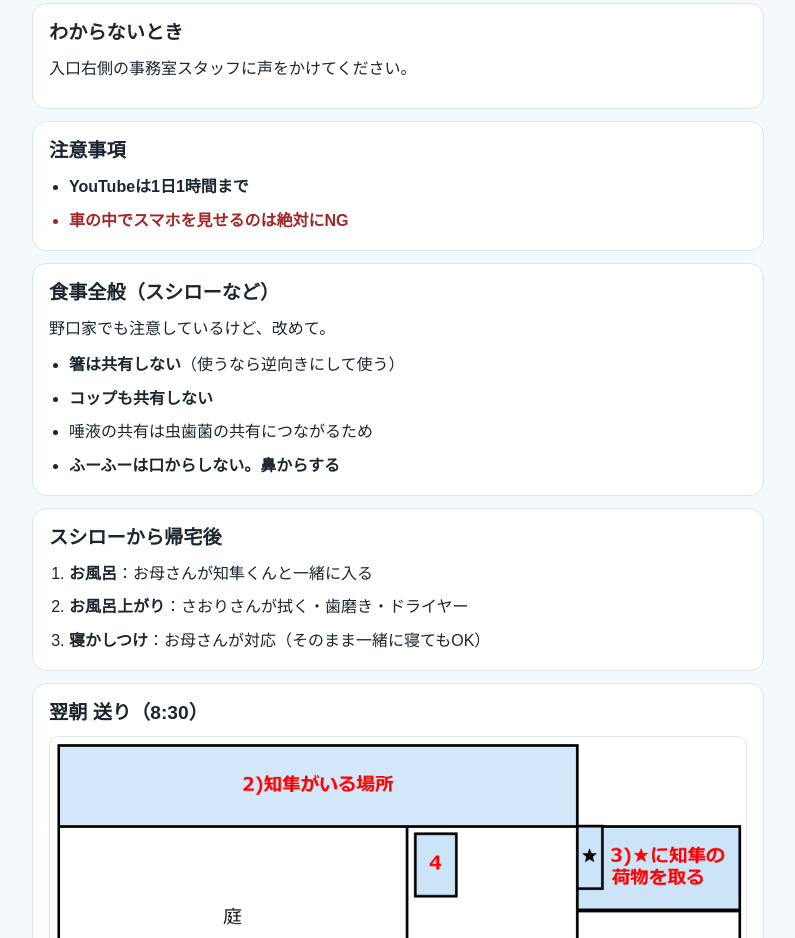
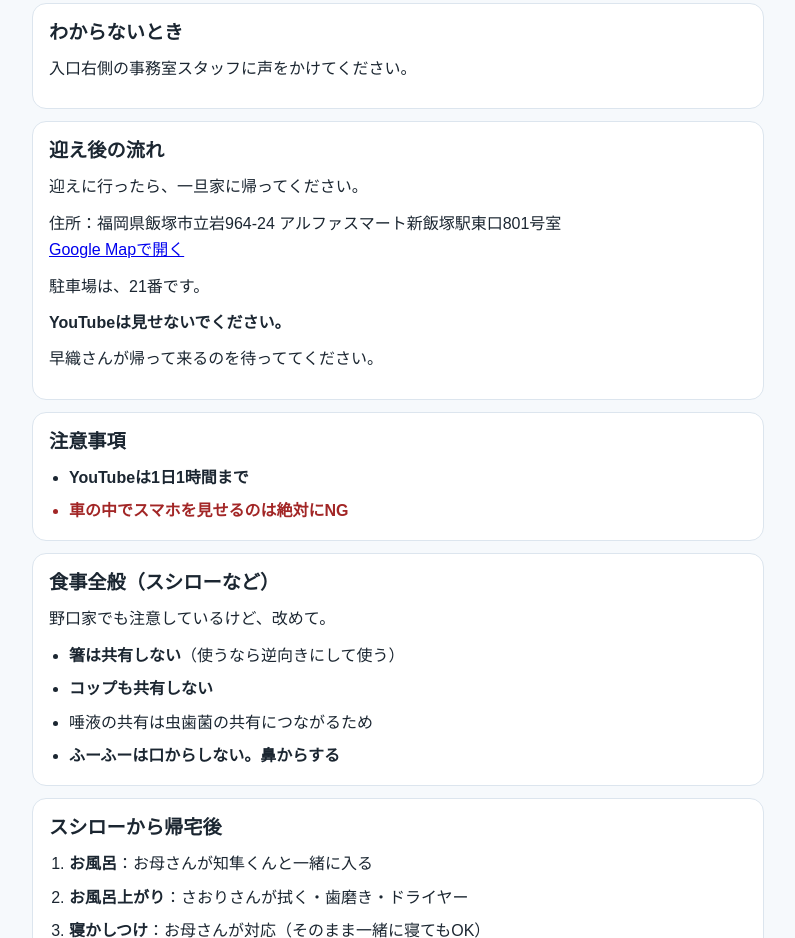
Before and after one commit to AutoFor/life-public, a plain HTML site: page docs/index.html in a window 1280 px wide. Shown: the part 1360-2298 px from the top of the page, without its empty margins (242-1037 px from the left). Drawn offline with Linux system fonts and the light colour scheme.

Commit message:
Add post-pickup return-home instructions before notes

```diff
--- a/docs/index.html
+++ b/docs/index.html
@@ -166,6 +166,18 @@
       </section>
 
       <section class="card">
+        <h2>迎え後の流れ</h2>
+        <p>迎えに行ったら、一旦家に帰ってください。</p>
+        <p>
+          住所：福岡県飯塚市立岩964-24 アルファスマート新飯塚駅東口801号室<br />
+          <a href="https://share.google/Ijlxr8N1hVt0lqUsb" target="_blank" rel="noopener noreferrer">Google Mapで開く</a>
+        </p>
+        <p>駐車場は、21番です。</p>
+        <p><strong>YouTubeは見せないでください。</strong></p>
+        <p>早織さんが帰って来るのを待っててください。</p>
+      </section>
+
+      <section class="card">
         <h2>注意事項</h2>
         <ul>
           <li><strong>YouTubeは1日1時間まで</strong></li>
```
